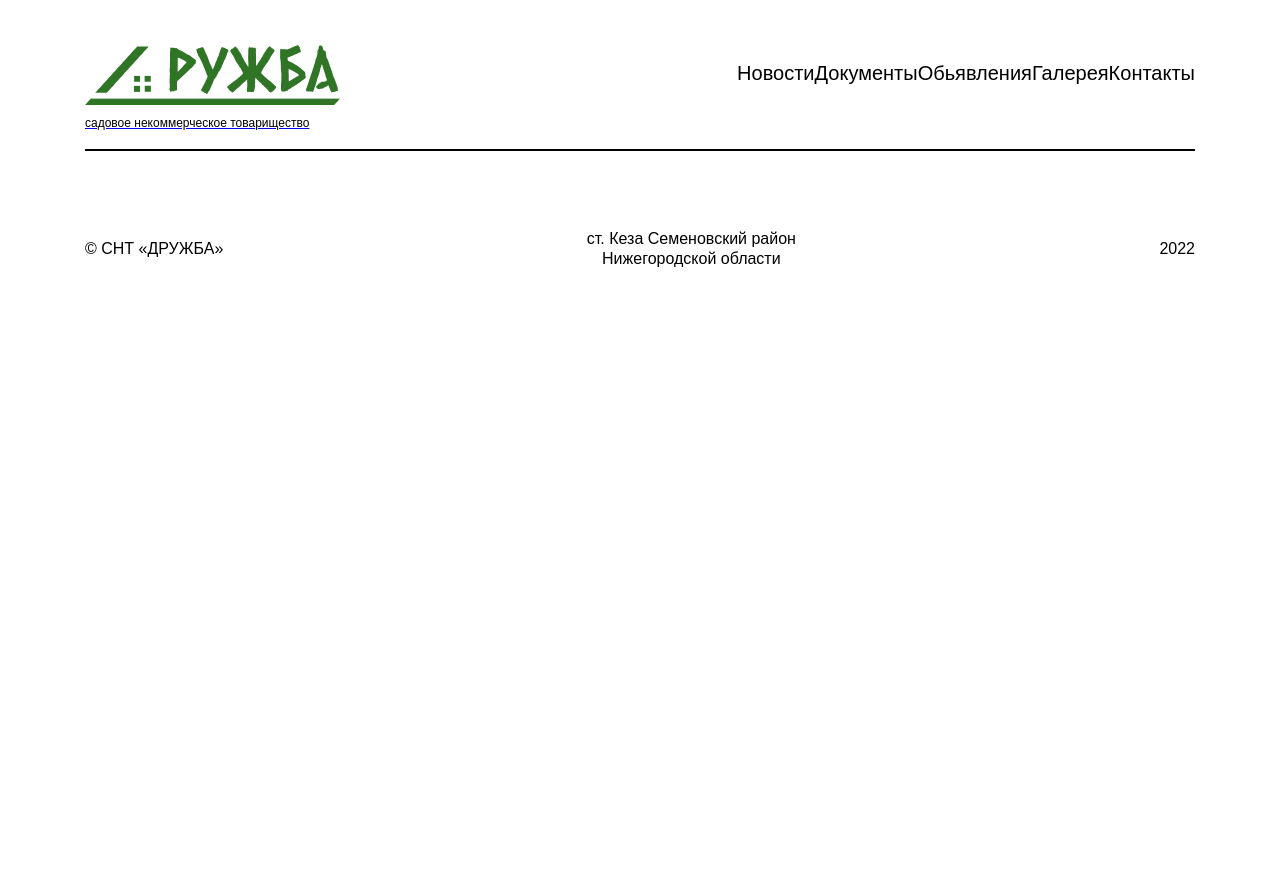
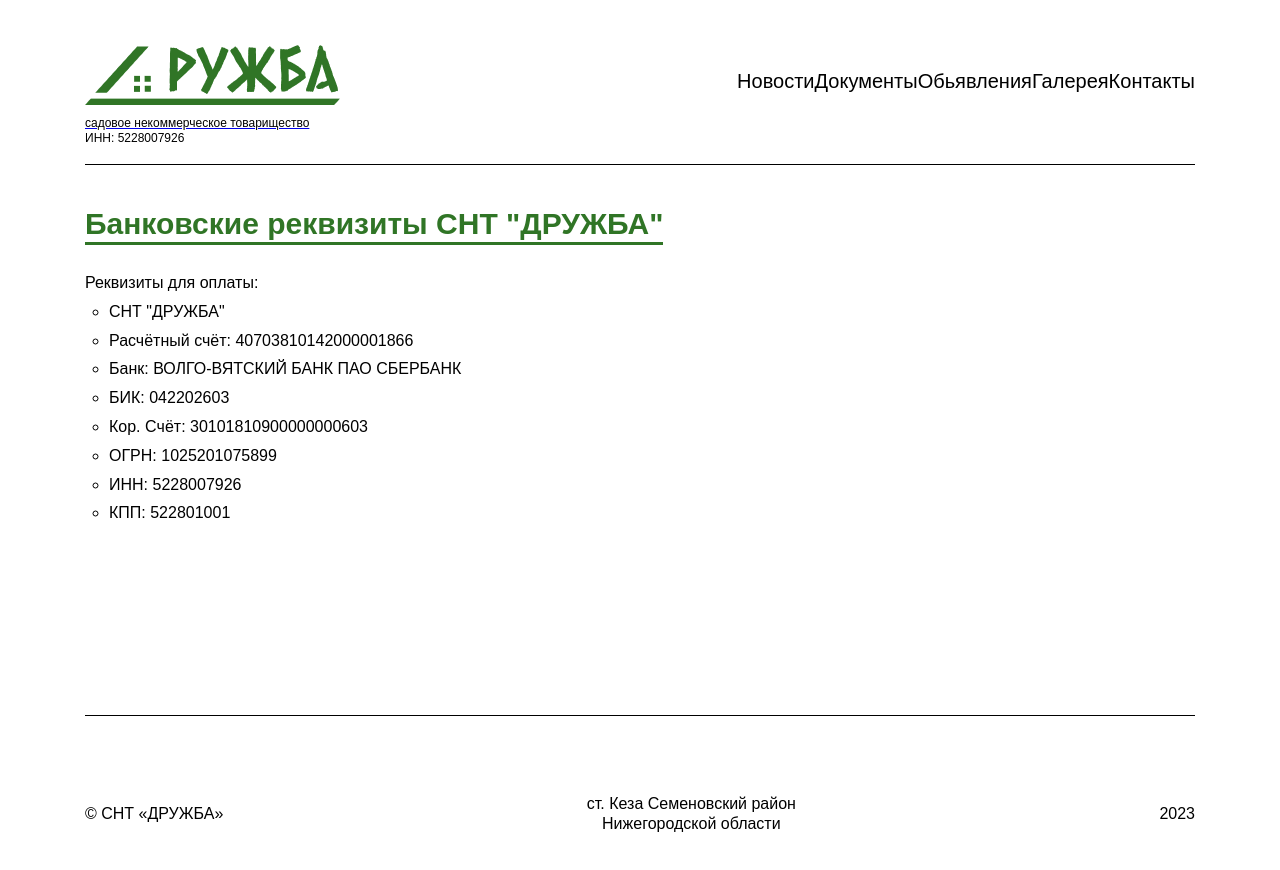
Before and after one commit to overusdev/druzhba-front-apollo, a Nuxt app: page /docs/1 in a window 1280 px wide. Shown: the top 870 px of the page. Before the commit the page ends 800 px from the top, so only its background shows below. Built offline with nearby package versions, Linux system fonts and the light colour scheme.

Commit message:
Docs and inn

```diff
--- a/assets/styles/main.scss
+++ b/assets/styles/main.scss
@@ -17,3 +17,11 @@ ul.news-list {
         list-style: circle;
     }
 }
+
+ul.doc-list {
+    margin-left: 24px;
+
+    .doc-list__item {
+        list-style: circle;
+    }
+}
--- a/components/footer/Footer.vue
+++ b/components/footer/Footer.vue
@@ -4,7 +4,7 @@
       <div class="footer__wrapper">
         <div class="footer__item">© СНТ «ДРУЖБА»</div>
         <div class="footer__item">ст. Кеза Семеновский район <br> Нижегородской области</div>
-        <div class="footer__item">2022</div>
+        <div class="footer__item">{{ new Date().getFullYear() }}</div>
       </div>
     </div>
   </div>
--- a/components/header/Header.vue
+++ b/components/header/Header.vue
@@ -2,6 +2,7 @@
   <div class="header">
     <div class="container">
       <div class="header__wrapper">
+        <div class="header__link-wrapper">
           <NuxtLink
             to="/"
           >
@@ -14,6 +15,8 @@
               <p class="header__logo-note">садовое некоммерческое товарищество</p>
             </div>
           </NuxtLink>
+          <p class="header__logo-note">ИНН: 5228007926</p>
+        </div>
         <div
           class="header__menu"
           :class="{ 'header__menu_active' : store.getActive() }"
--- a/nuxt.config.ts
+++ b/nuxt.config.ts
@@ -38,8 +38,8 @@ export default defineNuxtConfig({
       '@nuxt/image',
     ],
     image: {
-      dir: 'static',
-      // provider: "ipx"
+      // dir: 'static',
+      provider: "ipx"
     },
     apollo: {
       autoImports: true,
--- /dev/null
+++ b/pages/docs/[id].vue
@@ -0,0 +1,55 @@
+<template>
+    <div class="docs-item">
+      <div class="container">
+        <PageTitle :title="doc.title"/>
+        <p
+            v-if="doc.noteDescription"
+            class="docs-item__note-description"
+            v-html="doc.noteDescription"
+        ></p>
+        <p
+            v-if="doc.description"
+            class="docs-item__note-description"
+            v-html="doc.description"
+        ></p>
+
+      </div>
+    </div>
+</template>
+
+<script lang="ts">
+import { useDocs } from "~/stores/docs";
+import PageTitle from '~/components/page-title/PageTitle.vue';
+
+export default {
+  components: { PageTitle },
+  setup() {
+    const store = useDocs();
+    const route = useRoute();
+    const doc = store.getDocsById({ id: route.params.id });
+
+    return {
+      store,
+      route,
+      doc
+    }
+  }
+}
+</script>
+
+<style lang="scss" scoped>
+@import '~/assets/styles/media.scss';
+
+  .docs-item {
+
+    &__note-description {
+      margin-top: 24px;
+      line-height: 1.8;
+    }
+
+    &__image {
+      width: 100%;
+      height: auto;
+    }
+  }
+</style>
--- a/pages/docs/index.vue
+++ b/pages/docs/index.vue
@@ -1,23 +1,72 @@
 <template>
   <div class="docs">
     <div class="container">
-      <PageTitle title="Уставные документы"/>
+      <PageTitle title="Документы"/>
+      <div class="docs__item-wrapper">
+        <NuxtLink
+            v-for="item in allDocs"
+            :key="item.id"
+            :to="item.link"
+            class="docs__item-link"
+            v-html="item.title"
+        >
+      </NuxtLink>
+      </div>
     </div>
   </div>
 </template>
 
 <script lang="js">
 import PageTitle from '~/components/page-title/PageTitle';
-import { useNews } from "~/stores/news";
+import { useDocs } from "~/stores/docs";
 
 export default {
   components: { PageTitle },
   setup() {
-    const store = useNews();
+    const storeDocs = useDocs();
+    const allDocs = storeDocs.docs.reverse();
     return {
-      store,
-      PageTitle
+      PageTitle,
+      allDocs
     }
   }
 }
 </script>
+
+
+<style lang="scss" scoped>
+@import '~/assets/styles/media.scss';
+@import '~/assets/styles/variables.scss';
+
+  .docs {
+    &__item-wrapper {
+      margin-top: 24px;
+    }
+
+    &__item-link {
+      font-weight: 400;
+      font-size: 20px;
+      line-height: 24px;
+      margin-bottom: 30px;
+      text-decoration: none;
+      color: #000;
+
+      &:visited {
+        color: #000;
+      }
+
+      @include desktop {
+        margin-left: 16px;
+        font-size: 16px;
+        line-height: 20px;
+        margin-bottom: 0;
+        cursor: pointer;
+        transition: $transitionDefault;
+
+        &:hover {
+          color: #307526;
+        }
+      }
+    }
+  }
+</style>
--- a/pages/news/[id].vue
+++ b/pages/news/[id].vue
@@ -6,7 +6,12 @@
         ></p>
         <p class="news-item__note-description" v-html="news.description"
         ></p>
-        <nuxt-img  v-if="news.imageLink" class="news-item__image" :src="`${news.imageLink}`" />
+        <nuxt-img
+          v-if="news.imageLink"
+          format="webp"
+          class="news-item__image"
+          :src="`${news.imageLink}`"
+        />
       </div>
     </div>
 </template>
--- /dev/null
+++ b/stores/docs.js
@@ -0,0 +1,39 @@
+export const useDocs = defineStore('docs', () => {
+    const docs = [
+        {
+            id: 1,
+            title: 'Банковские реквизиты СНТ "ДРУЖБА"',
+            noteDescription: '',
+            description: `
+            Реквизиты для оплаты:
+
+            <ul class="doc-list">
+                <li class="doc-list__item">СНТ "ДРУЖБА"</li>
+                <li class="doc-list__item">Расчётный счёт: 40703810142000001866</li>
+                <li class="doc-list__item">Банк: ВОЛГО-ВЯТСКИЙ БАНК ПАО СБЕРБАНК</li>
+                <li class="doc-list__item">БИК: 042202603</li>
+                <li class="doc-list__item">Кор. Cчёт: 30101810900000000603</li>
+                <li class="doc-list__item">ОГРН: 1025201075899</li>
+                <li class="doc-list__item">ИНН: 5228007926</li>
+                <li class="doc-list__item">КПП: 522801001</li>
+            </ul>
+            `,
+            date: '19.05.2022',
+            link: '/docs/1'
+        },
+    ];
+
+    function getLastDoc() {
+        return docs.at(-1);
+    }
+
+    function getDocsById({id}) {
+        return docs.find( item => item.id == id);
+    }
+
+    return {
+        docs,
+        getLastDoc,
+        getDocsById,
+    };
+});
--- a/stores/news.js
+++ b/stores/news.js
@@ -34,20 +34,7 @@ export const useNews = defineStore('news', () => {
             <ul class="news-list">
                 <li class="news-list__item">Предоставление копий правоустанавливающих документов  (свидетельства, выписки из ЕГРН)  в Правление</li>
                 <li class="news-list__item">Получение членской книжки или ее обновление.</li>
-            </ul>
-            Реквизиты для оплаты:
-
-            <ul class="news-list">
-                <li class="news-list__item">СНТ "ДРУЖБА"</li>
-                <li class="news-list__item">Расчётный счёт: 40703810142000001866</li>
-                <li class="news-list__item">Банк: ВОЛГО-ВЯТСКИЙ БАНК ПАО СБЕРБАНК</li>
-                <li class="news-list__item">БИК: 042202603</li>
-                <li class="news-list__item">Кор. Cчёт: 30101810900000000603</li>
-                <li class="news-list__item">ОГРН: 1025201075899</li>
-                <li class="news-list__item">ИНН: 5228007926</li>
-                <li class="news-list__item">КПП: 522801001</li>
-            </ul>
-            `
+            </ul>`
             ,
             date: '13.06.2022',
             link: '/news/4',
```
Lines whose indentation alone changed are shown as unchanged.
